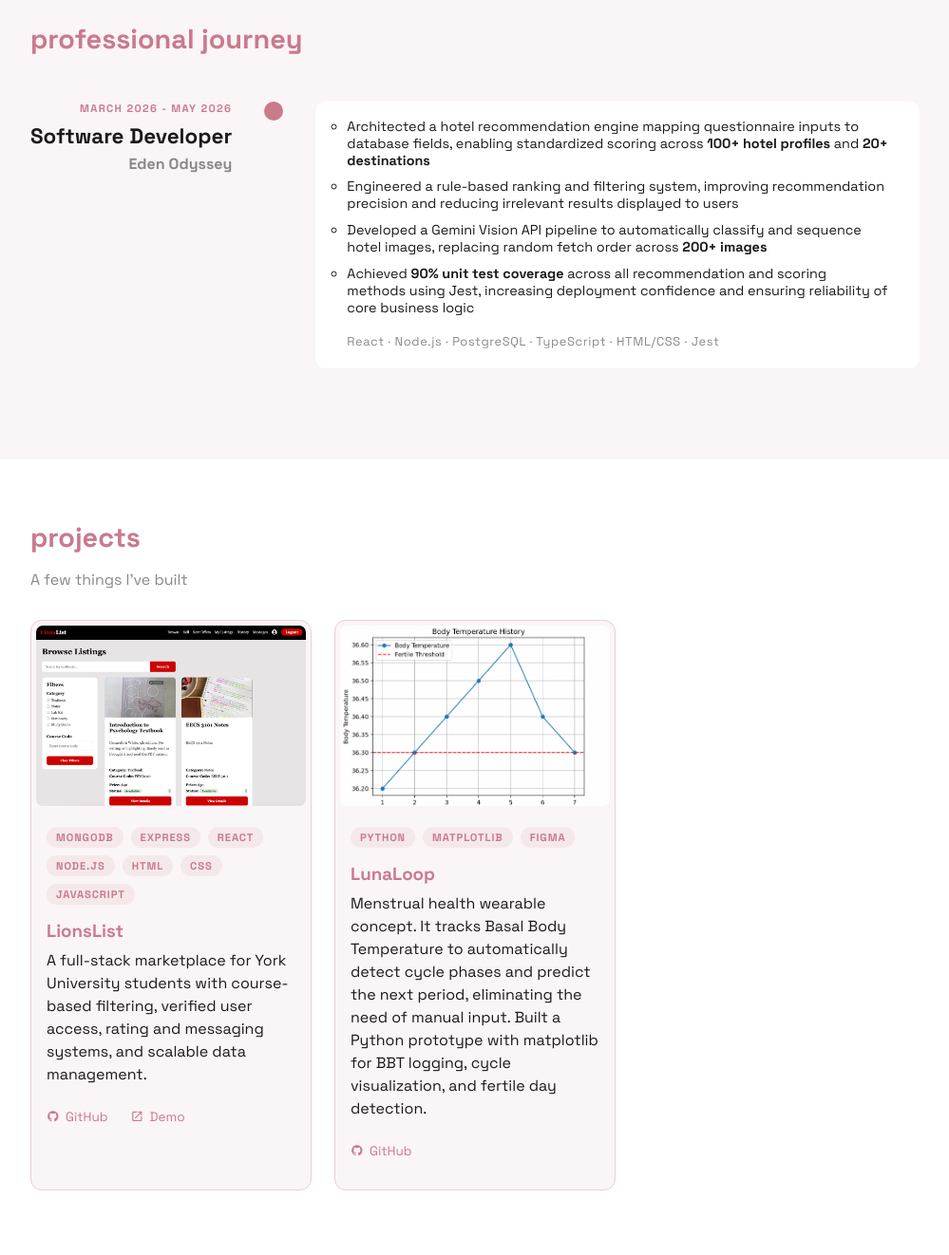
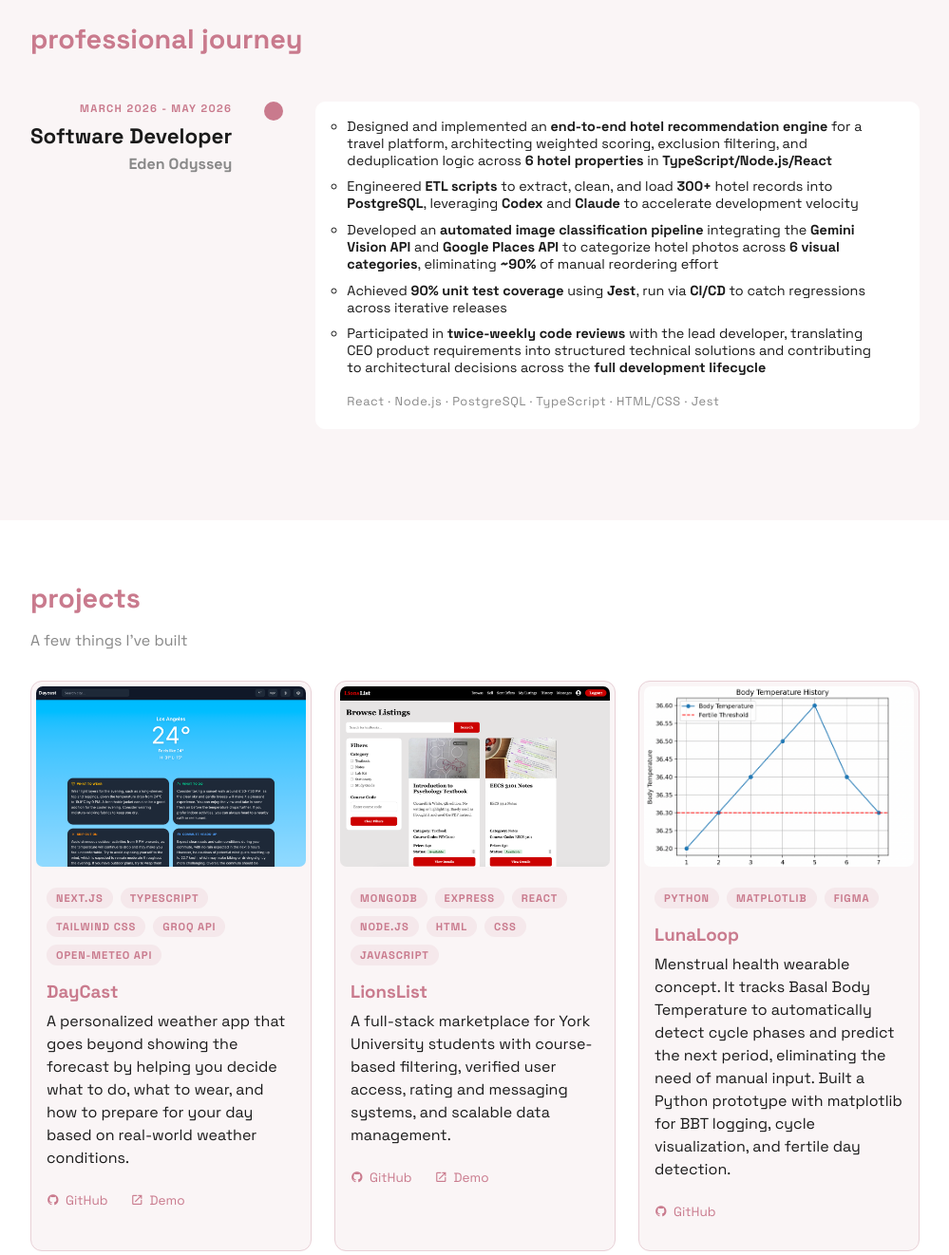
Before and after one commit to gurleens5/gurleens5.github.io, a plain HTML site: page index.html in a window 1280 px wide. Shown: the part 1740-3062 px from the top of the page at 95% size, without its empty margins (140-1139 px from the left). Drawn offline with Linux system fonts and the light colour scheme.

Commit message:
update projects and exp

```diff
--- a/index.html
+++ b/index.html
@@ -56,7 +56,7 @@
             crocheting, or out on a hike!
             </p>
         <div class="open-to">
-            <i class="mdi mdi-briefcase"></i> open to all software development opportunities
+            <i class="mdi mdi-briefcase"></i> currently seeking internships for the upcoming fall/winter
         </div>
         <div class="education fade-in">
             <h3 class="edu-heading">education</h3>
@@ -157,10 +157,11 @@
                 <div class="exp-dot"></div>
                 <div class="exp-desc">
                     <ul class="exp-desc-bullets">
-                        <li>Architected a hotel recommendation engine mapping questionnaire inputs to database fields, enabling standardized scoring across <strong>100+ hotel profiles</strong> and <strong>20+ destinations</strong></li>
-                        <li>Engineered a rule-based ranking and filtering system, improving recommendation precision and reducing irrelevant results displayed to users</li>
-                        <li>Developed a Gemini Vision API pipeline to automatically classify and sequence hotel images, replacing random fetch order across <strong>200+ images</strong></li>
-                        <li>Achieved <strong>90% unit test coverage</strong> across all recommendation and scoring methods using Jest, increasing deployment confidence and ensuring reliability of core business logic</li>
+                        <li>Designed and implemented an <strong>end-to-end hotel recommendation engine</strong> for a travel platform, architecting weighted scoring, exclusion filtering, and deduplication logic across <strong>6 hotel properties</strong> in <strong>TypeScript/Node.js/React</strong></li>
+                        <li>Engineered <strong>ETL scripts</strong> to extract, clean, and load <strong>300+</strong> hotel records into <strong>PostgreSQL</strong>, leveraging <strong>Codex</strong> and <strong>Claude</strong> to accelerate development velocity</li>
+                        <li>Developed an <strong>automated image classification pipeline</strong> integrating the <strong>Gemini Vision API</strong> and <strong>Google Places API</strong> to categorize hotel photos across <strong>6 visual categories</strong>, eliminating <strong>~90%</strong> of manual reordering effort</li>
+                        <li>Achieved <strong>90% unit test coverage</strong> using <strong>Jest</strong>, run via <strong>CI/CD</strong> to catch regressions across iterative releases</li>
+                        <li>Participated in <strong>twice-weekly code reviews</strong> with the lead developer, translating CEO product requirements into structured technical solutions and contributing to architectural decisions across the <strong>full development lifecycle</strong></li>
                     </ul>
                     <p class="exp-stack">React · Node.js · PostgreSQL · TypeScript · HTML/CSS · Jest</p>
                 </div>
@@ -172,6 +173,32 @@
         <h1 class="proj-heading fade-in">projects</h1>
         <p class="proj-subheading fade-in">A few things I've built</p>
         <div class="proj-container fade-in">
+            <div class="proj-card">
+                <div class="proj-img-div">
+                    <img src="images/DayCast.png" alt="LionsList" class="proj-img">
+                </div>
+                <div class="proj-text">
+                    <div class="proj-stack">
+                        <span class="project-tag">Next.js</span>
+                        <span class="project-tag">TypeScript</span>
+                        <span class="project-tag">Tailwind CSS</span>
+                        <span class="project-tag">Groq API</span>
+                        <span class="project-tag">Open-Meteo API</span>
+                    </div>
+                    <h3 class="proj-name">DayCast</h3>
+                    <p class="proj-desc">A personalized weather app that goes beyond showing
+                        the forecast by helping you decide what to do, what to wear, and how to prepare for
+                        your day based on real-world weather conditions.</p>
+                    <div class="proj-links">
+                        <a href="https://github.com/gurleens5/daycast" target="_blank" class="proj-link">
+                            <i class="mdi mdi-github"></i> GitHub
+                        </a>
+                        <a href="https://daycast-three.vercel.app" target="_blank" class="proj-link">
+                            <i class="mdi mdi-open-in-new"></i> Demo
+                        </a>
+                    </div>
+                </div>
+            </div>
             <div class="proj-card">
                 <div class="proj-img-div">
                     <img src="images/LionsList.png" alt="LionsList" class="proj-img">
```
Also changed, not shown: images/DayCast.png (added), 1 other file.
